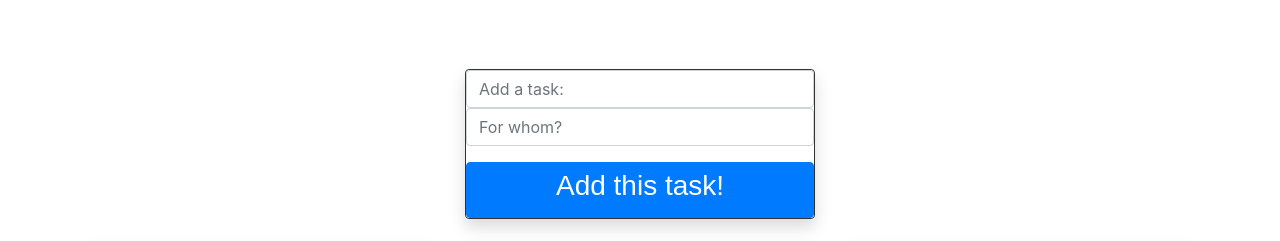
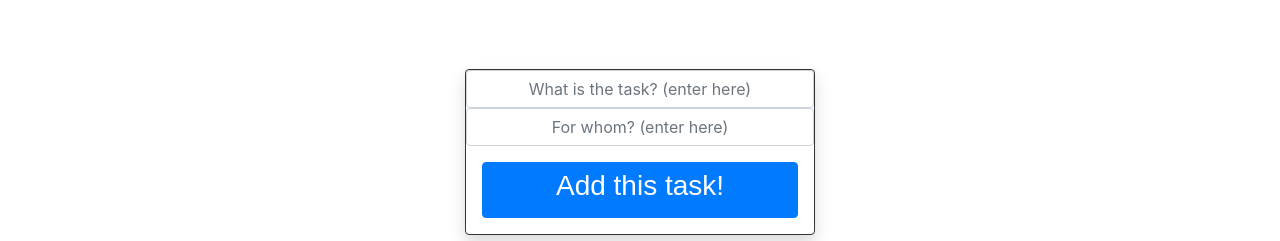
Before and after one commit to Bigshmow/Vacation-Countdown, a React (Create React App) app in the folder client/: page / in a window 1280 px wide. Shown: the part 241-482 px from the top of the page. Built offline with nearby package versions, Linux system fonts and the light colour scheme; no server answers; a web font is replaced by a local one.

Commit message:
wording change to alert when false name is returned, altered text on input boxes and text is now centered

```diff
--- a/client/src/components/Addtask.js
+++ b/client/src/components/Addtask.js
@@ -13,7 +13,7 @@ export const Addtask = props => {
             API.addTodo(name,task)
             window.location = "/"
         } else {
-            alert("We can only add tasks for: Both, Denise, or Devin. \n Please enter one of those names.")
+            alert("We can only add tasks for: Both, Denise, or Devin. \n Please enter one of those names, thank you.")
         }
     }
 
@@ -23,21 +23,23 @@ export const Addtask = props => {
                 <Card className="shadow" style={{ borderColor: '#333'}}>
                 <FormGroup>
                         <Input
-                        placeholder="Add a task: "
+                        className="text-center"
+                        placeholder="What is the task? (enter here)"
                         type="text"
                         value={task}
                         name="task"
                         onChange={e => setTask(e.target.value)}
                         />
                         <Input
-                        placeholder="For whom? "
+                        className="text-center"
+                        placeholder="For whom? (enter here)"
                         type="text"
                         value={name}
                         name="name"
                         onChange={e => setName(e.target.value)}
                         />
                 </FormGroup>
-                        <Button onClick={e => handleListUpdate(name,task)} color="primary" size="large"><h3>Add this task!</h3></Button>
+                        <Button onClick={e => handleListUpdate(name,task)} color="primary" className="mb-3 mr-3 ml-3" size="large"><h3>Add this task!</h3></Button>
                 </Card>
             </Col>
         </Fragment>
```
